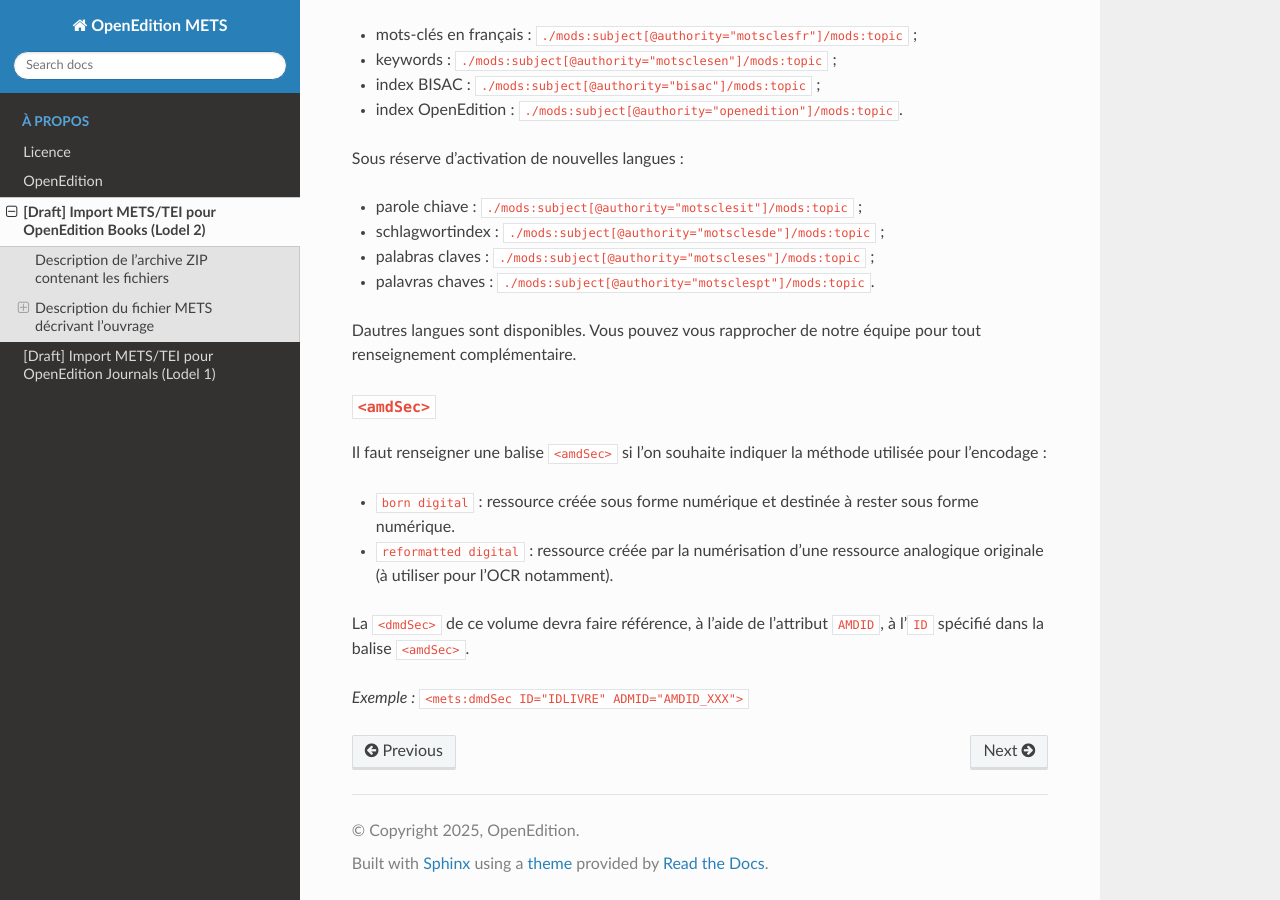
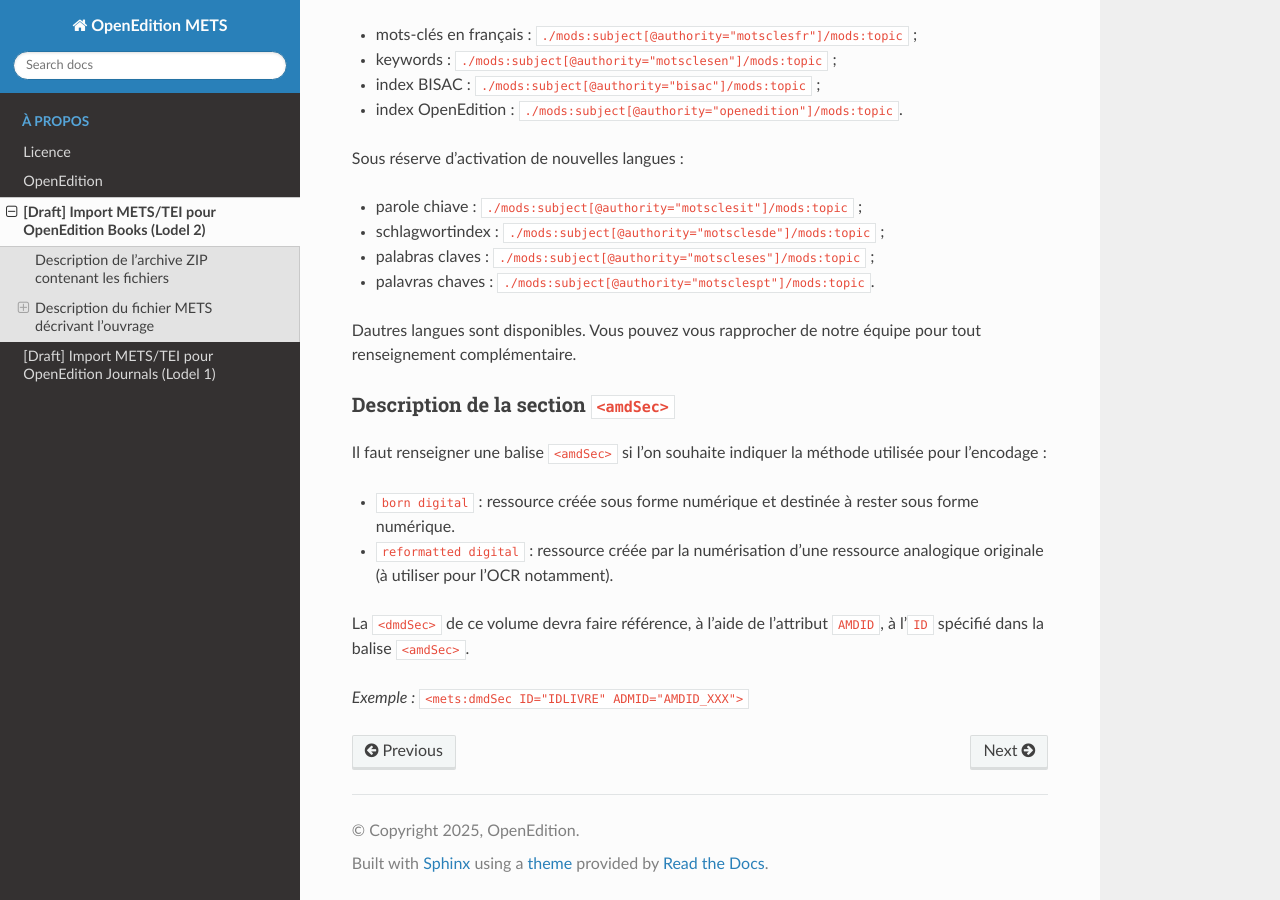
Before and after one commit to OpenEdition/mets.openedition, a Sphinx documentation site: the page built from docs/source/doc_OEB.rst, in a window 1280 px wide and 900 px high, scrolled down 9670 px. Built offline with Sphinx 7.4.7 and the Read the Docs theme 3.1.0, drawn with Linux system fonts in a browser that asks for light colours.

Commit message:
doc_oeb amdSec

```diff
--- a/docs/source/doc_OEB.rst
+++ b/docs/source/doc_OEB.rst
@@ -446,7 +446,7 @@ Sous réserve d'activation de nouvelles langues :
 Dautres langues sont disponibles. Vous pouvez vous rapprocher de notre équipe pour tout renseignement complémentaire.
 
 
-``<amdSec>``
+Description de la section ``<amdSec>``
 -----------------------------------------------
 
 Il faut renseigner une balise ``<amdSec>`` si l’on souhaite indiquer la méthode utilisée pour l’encodage :
```
